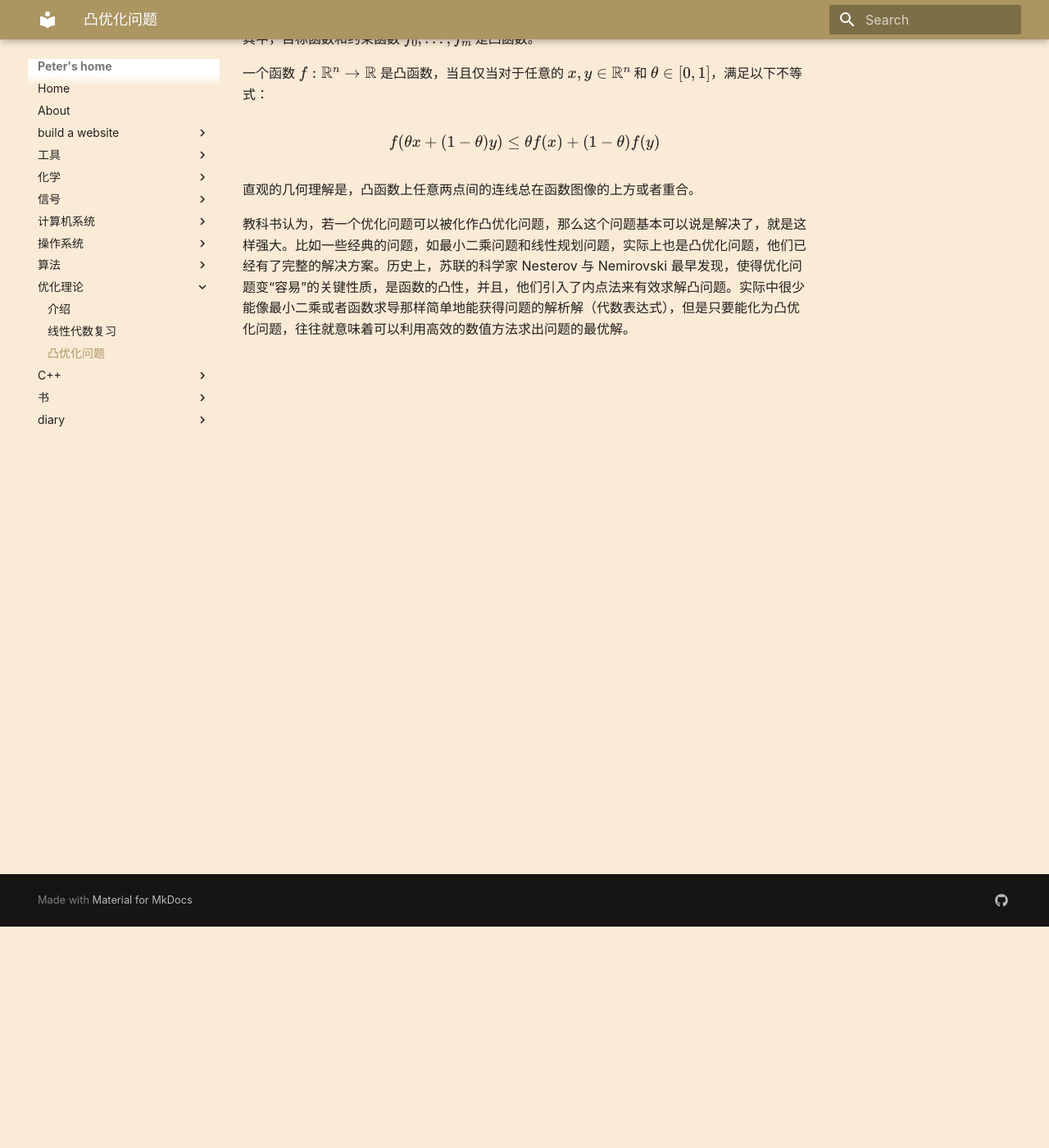
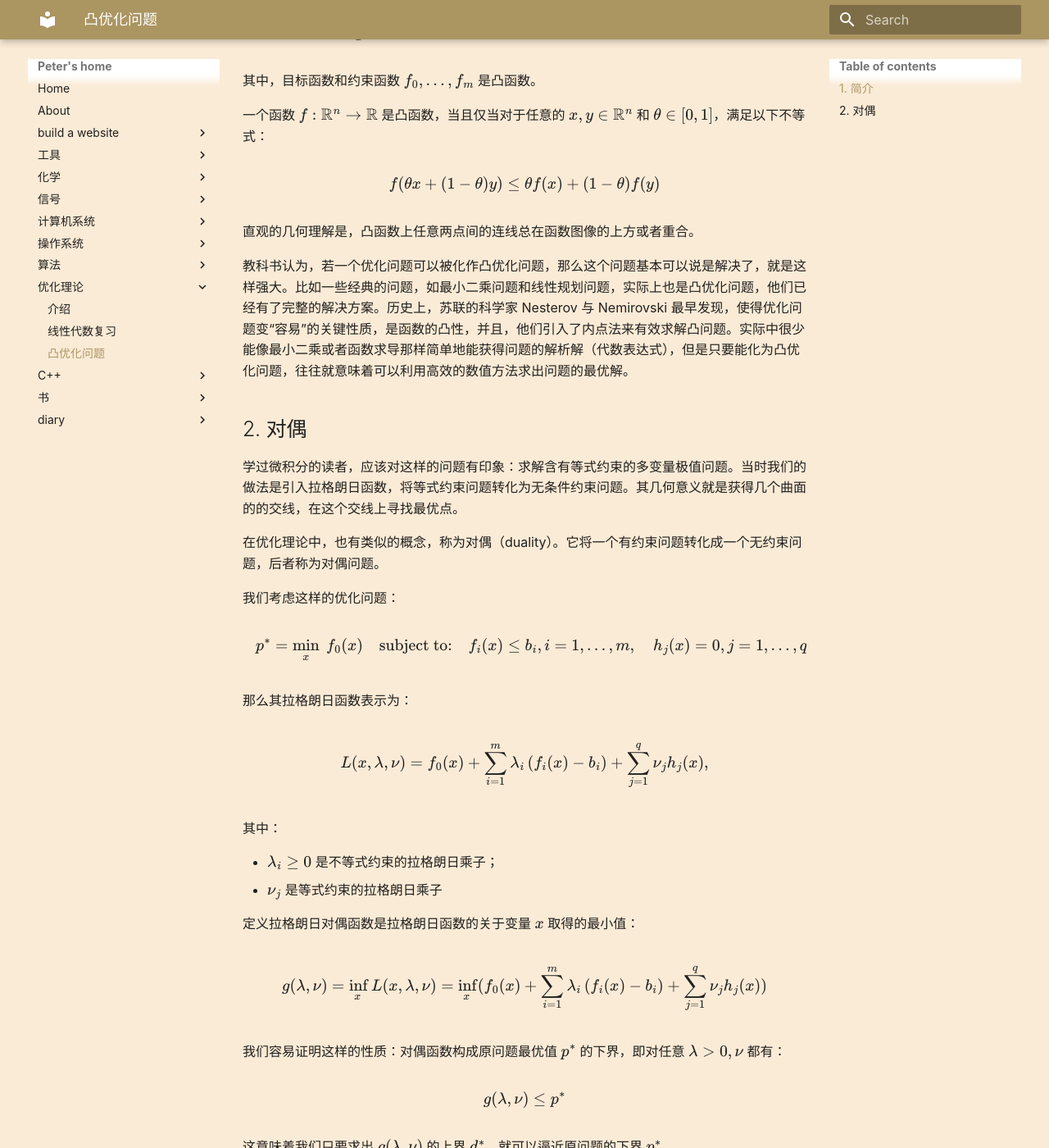
Before and after one commit to peter5723/peter5723.github.io, an MkDocs documentation site: the page built from docs/opt/convex.md, in a window 1280 px wide and 1400 px high, scrolled down 270 px. Shown: the whole window at 82% size. Built offline with MkDocs 1.6.1 and Material for MkDocs 9.7.7, drawn with Linux system fonts in a browser that asks for light colours; some of the changed text lies outside the part shown.

Commit message:
add duality

```diff
--- a/docs/opt/convex.md
+++ b/docs/opt/convex.md
@@ -1,11 +1,13 @@
 # 凸优化问题
+
+## 1. 简介
 
 凸优化问题具有这样的形式：
 
 $$
     \min_{x} \ f_0(x) \quad  \\
     \text{subject to:}
-    \quad f_i(x) \leq b_i, \quad i = 1, 2, \dots, m, \\
+    \quad f_i(x) \leq b_i, \quad i = 1,  \dots, m, \\
 $$
 
 其中，目标函数和约束函数 $f_0, \dots, f_m$ 是凸函数。
@@ -19,3 +21,88 @@ $$
 直观的几何理解是，凸函数上任意两点间的连线总在函数图像的上方或者重合。
 
 教科书认为，若一个优化问题可以被化作凸优化问题，那么这个问题基本可以说是解决了，就是这样强大。比如一些经典的问题，如最小二乘问题和线性规划问题，实际上也是凸优化问题，他们已经有了完整的解决方案。历史上，苏联的科学家 Nesterov 与 Nemirovski 最早发现，使得优化问题变“容易”的关键性质，是函数的凸性，并且，他们引入了内点法来有效求解凸问题。实际中很少能像最小二乘或者函数求导那样简单地能获得问题的解析解（代数表达式），但是只要能化为凸优化问题，往往就意味着可以利用高效的数值方法求出问题的最优解。
+
+
+## 2. 对偶
+
+学过微积分的读者，应该对这样的问题有印象：求解含有等式约束的多变量极值问题。当时我们的做法是引入拉格朗日函数，将等式约束问题转化为无条件约束问题。其几何意义就是获得几个曲面的的交线，在这个交线上寻找最优点。
+
+在优化理论中，也有类似的概念，称为对偶（duality）。它将一个有约束问题转化成一个无约束问题，后者称为对偶问题。
+
+我们考虑这样的优化问题：
+
+$$
+    p^* = \min_{x} \ f_0(x) \quad  \\
+    \text{subject to:}
+    \quad f_i(x) \leq b_i,  i = 1,  \dots, m, \\
+    \quad h_j(x) = 0, j=1,\dots, q,
+$$
+
+那么其拉格朗日函数表示为：
+
+
+$$
+L(x, \lambda, \nu) = f_0(x) + \sum_{i=1}^m \lambda_i \left( f_i(x) - b_i \right) + \sum_{j=1}^q \nu_j h_j(x),
+$$
+
+其中：
+
+- $\lambda_i \geq 0$ 是不等式约束的拉格朗日乘子；
+- $\nu_j$ 是等式约束的拉格朗日乘子
+
+定义拉格朗日对偶函数是拉格朗日函数的关于变量 $x$ 取得的最小值：
+
+$$
+g(\lambda, \nu) = \inf_x L(x, \lambda, \nu) \\
+ = \inf_x (f_0(x) + \sum_{i=1}^m \lambda_i \left( f_i(x) - b_i \right) + \sum_{j=1}^q \nu_j h_j(x))
+$$
+
+我们容易证明这样的性质：对偶函数构成原问题最优值 $p^*$ 的下界，即对任意 $\lambda>0, \nu$ 都有：
+
+$$
+g(\lambda, \nu) \leq p^*
+$$
+
+这意味着我们只要求出 $g(\lambda, \nu)$ 的上界 $d^*$，就可以逼近原问题的下界 $p^*$。
+
+于是，我们就这样定义原问题的对偶问题：
+
+$$
+d^*=\max_{\lambda \geq 0, \nu} \ g(\lambda, \nu)
+$$
+
+很容易知道，即使原问题不是凸的，对偶问题也是凸优化问题。
+
+我们容易得到： $d^* \leq p^*$。根据是否取到等号来判断是强对偶性或者是弱对偶性。所以我们有时可以通过求对偶问题的解，再转化成原问题的解。
+
+
+
+对于一个满足强对偶性的问题，若这个问题的最优解为 $x^*$，其对偶问题的解是 $(\lambda^*, \nu^*)$。则它们满足 KKT(Karush-Kuhn-Tucker) 条件：
+
+1. **原始可行性**：
+
+$$
+   f_i(x^*) \leq 0, \quad h_j(x^*) = 0.
+$$
+
+2. **对偶可行性**：
+
+$$
+   \lambda_i^* \geq 0, \quad i = 1, 2, \dots, m.
+$$
+
+3. **互补松弛条件**：
+
+$$
+   \lambda_i^* f_i(x^*) = 0, \quad i = 1, 2, \dots, m.
+$$
+
+4. **拉格朗日梯度条件**：
+
+$$
+   \nabla f_0(x^*) + \sum_{i=1}^m \lambda_i^* \nabla f_i(x^*) + \sum_{j=1}^q \nu_j^* \nabla h_j(x^*) = 0.
+$$
+
+KKT 条件是一组最优解的必要条件。若原问题也是凸的，则 KKT 条件成为解的充分条件。
+
+KKT 条件非常重要，对一些问题来说，可以将求解原问题转化成求解满足 KKT 条件的点，从而找到最优解。
```
Also changed, not shown: docs/opt/intro.md (+4 -2 lines).
